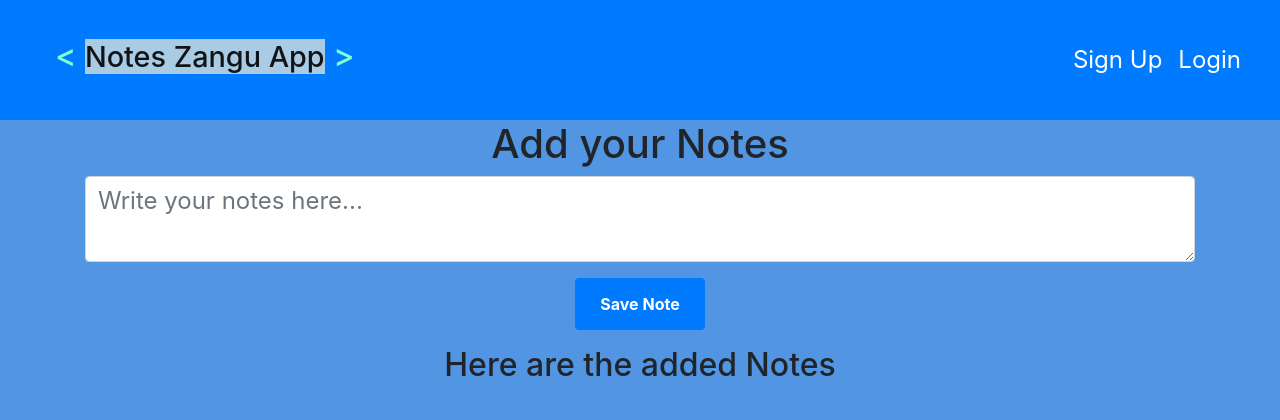
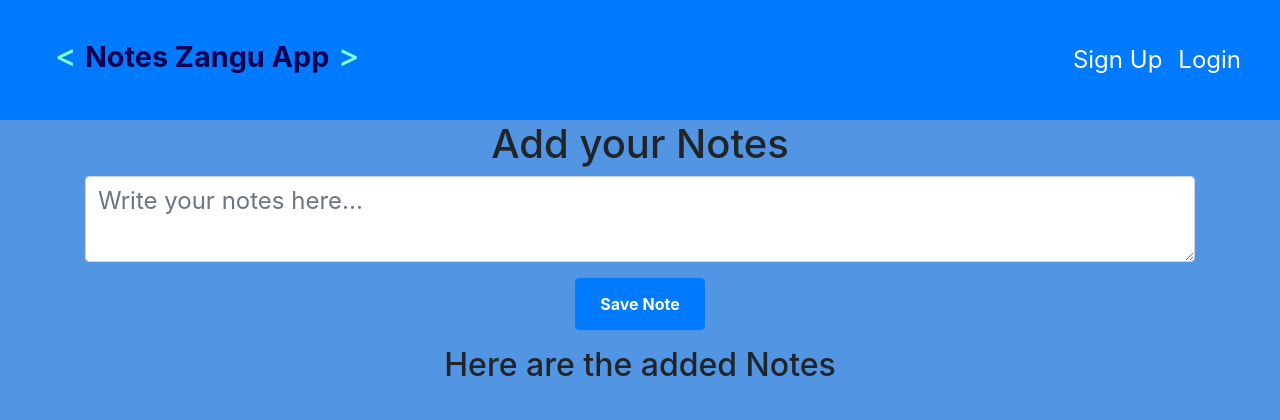
Before and after one commit to alex-waiganjo/Notes-Zangu-Application, a Python web app: template Site/templates/home.html in a window 1280 px wide. Shown: the top 420 px of the page. Run offline with Jinja, Linux system fonts and the light colour scheme; the template is opened without the code that fills it, so the values that code supplies are empty; some libraries are stand-ins or nearby versions.

Commit message:
notes zangu app

```diff
--- a/Site/templates/base.html
+++ b/Site/templates/base.html
@@ -23,7 +23,8 @@
   <nav class="navbar navbar-expand-lg navbar-light  bg-primary">
     <div class="container-fluid fs-4 ">
 
-    <h2 class="navbar-brand "  style="font-size: 1.8rem;border-radius: 4px;padding: 1.5rem;"><span  style="color:aquamarine;font-size: 2rem;"> < </span><span style="background-color: rgba(212, 224, 222, 0.8);">Notes Zangu App</span><span style="font-size: 2rem;color:aquamarine"> > </span></h2>
+    <h2 class="navbar-brand" style="font-size: 1.8rem;border-radius: 4px;padding: 1.5rem;"><span  style="color:aquamarine;font-size: 2rem;"> < </span>
+      <span style="color:rgb(18, 1, 80);font-weight: bold;">Notes Zangu App</span><span style="font-size: 2rem;color:aquamarine"> > </span></h2>
     <div class="navbar-nav ml-auto">
       {% if user.is_authenticated %}
 
```
Also changed, not shown: Site/static/home.png.
